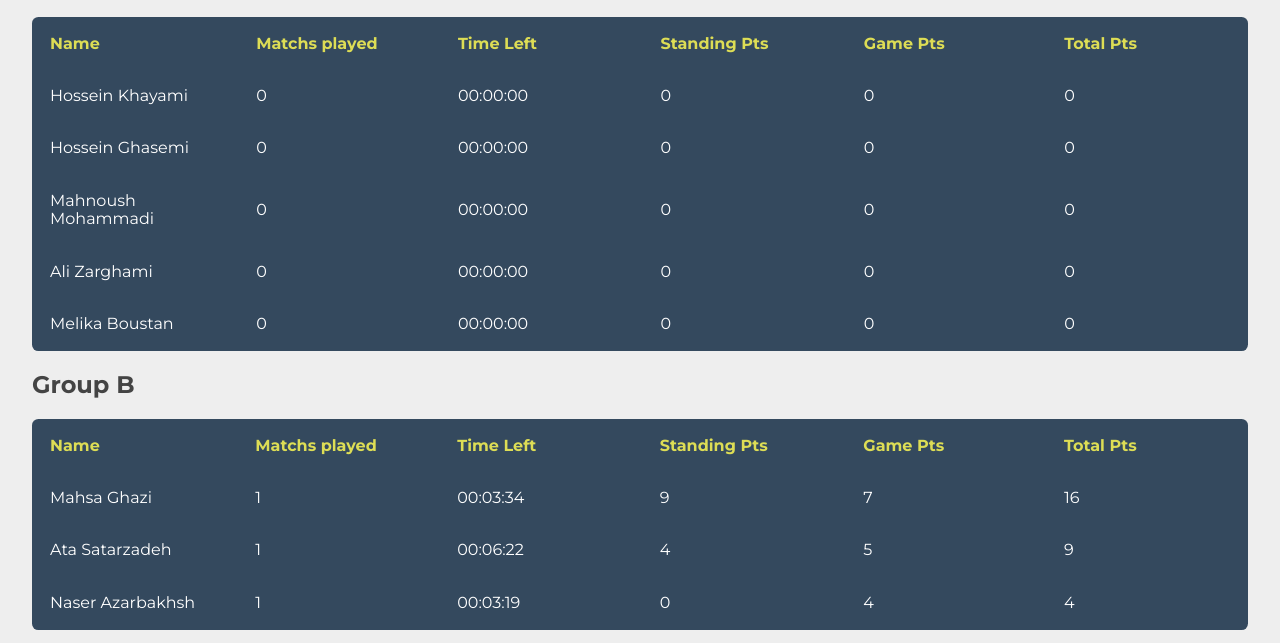
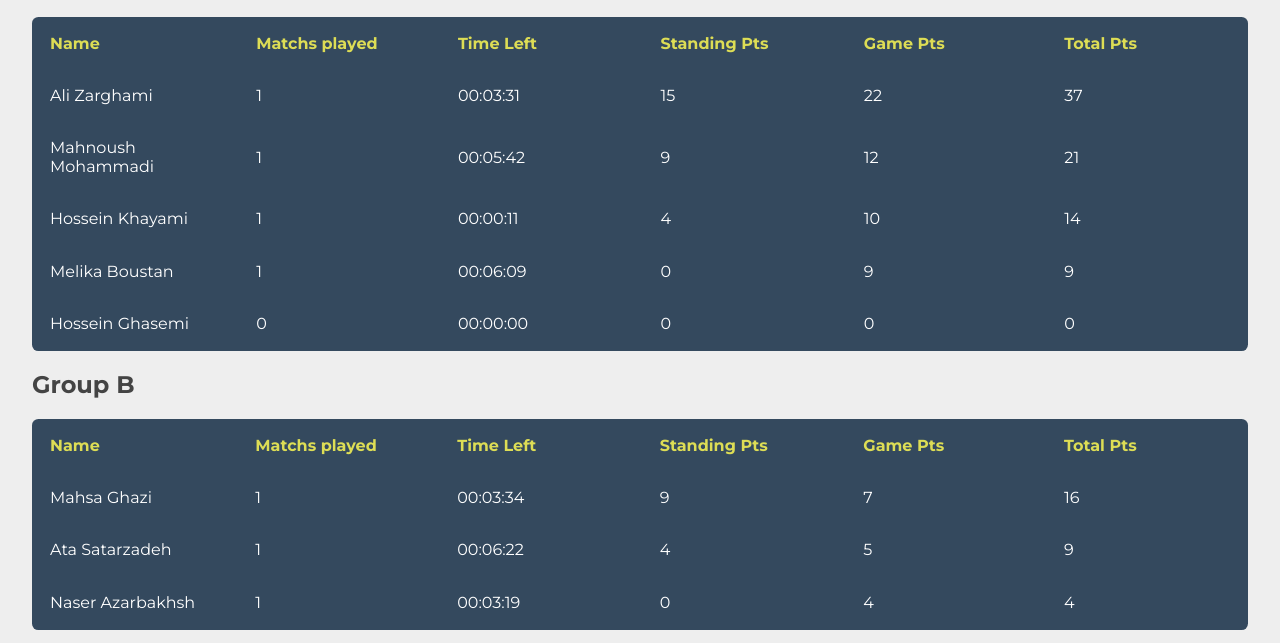
Before and after one commit to sarv-games/sarv-games.github.com, a plain HTML site: page s3.html in a window 1280 px wide. Shown: the part 157-800 px from the top of the page. Drawn offline with nearby package versions, Linux system fonts and the light colour scheme.

Commit message:
Updated the table afte first game of group A

```diff
--- a/s3.html
+++ b/s3.html
@@ -45,39 +45,39 @@
 		<th>Total Pts</th>
 	  </tr>
 	  <tr>
+		<td data-th="Name">Ali Zarghami</td>
+		<td data-th="Matchs played">1</td>
+		<td data-th="Time Left">00:03:31</td>
+		<td data-th="Standing Pts">15</td>
+		<td data-th="Game Pts">22</td>
+		<td data-th="Total Pts">37</td>
+	  </tr>
+	  <tr>
+		<td data-th="Name">Mahnoush Mohammadi</td>
+		<td data-th="Matchs played">1</td>
+		<td data-th="Time Left">00:05:42</td>
+		<td data-th="Standing Pts">9</td>
+		<td data-th="Game Pts">12</td>
+		<td data-th="Total Pts">21</td>
+	  </tr>
+	  <tr>
 		<td data-th="Name">Hossein Khayami</td>
-		<td data-th="Matchs played">0</td>
-		<td data-th="Time Left">00:00:00</td>
+		<td data-th="Matchs played">1</td>
+		<td data-th="Time Left">00:00:11</td>
+		<td data-th="Standing Pts">4</td>
+		<td data-th="Game Pts">10</td>
+		<td data-th="Total Pts">14</td>
+	  </tr>
+	  <tr>
+		<td data-th="Name">Melika Boustan</td>
+		<td data-th="Matchs played">1</td>
+		<td data-th="Time Left">00:06:09</td>
 		<td data-th="Standing Pts">0</td>
-		<td data-th="Game Pts">0</td>
-		<td data-th="Total Pts">0</td>
+		<td data-th="Game Pts">9</td>
+		<td data-th="Total Pts">9</td>
 	  </tr>
 	  <tr>
 		<td data-th="Name">Hossein Ghasemi</td>
-		<td data-th="Matchs played">0</td>
-		<td data-th="Time Left">00:00:00</td>
-		<td data-th="Standing Pts">0</td>
-		<td data-th="Game Pts">0</td>
-		<td data-th="Total Pts">0</td>
-	  </tr>
-	  <tr>
-		<td data-th="Name">Mahnoush Mohammadi</td>
-		<td data-th="Matchs played">0</td>
-		<td data-th="Time Left">00:00:00</td>
-		<td data-th="Standing Pts">0</td>
-		<td data-th="Game Pts">0</td>
-		<td data-th="Total Pts">0</td>
-	  </tr>
-	  <tr>
-		<td data-th="Name">Ali Zarghami</td>
-		<td data-th="Matchs played">0</td>
-		<td data-th="Time Left">00:00:00</td>
-		<td data-th="Standing Pts">0</td>
-		<td data-th="Game Pts">0</td>
-		<td data-th="Total Pts">0</td>
-	  </tr>
-	  <tr>
-		<td data-th="Name">Melika Boustan</td>
 		<td data-th="Matchs played">0</td>
 		<td data-th="Time Left">00:00:00</td>
 		<td data-th="Standing Pts">0</td>
```
